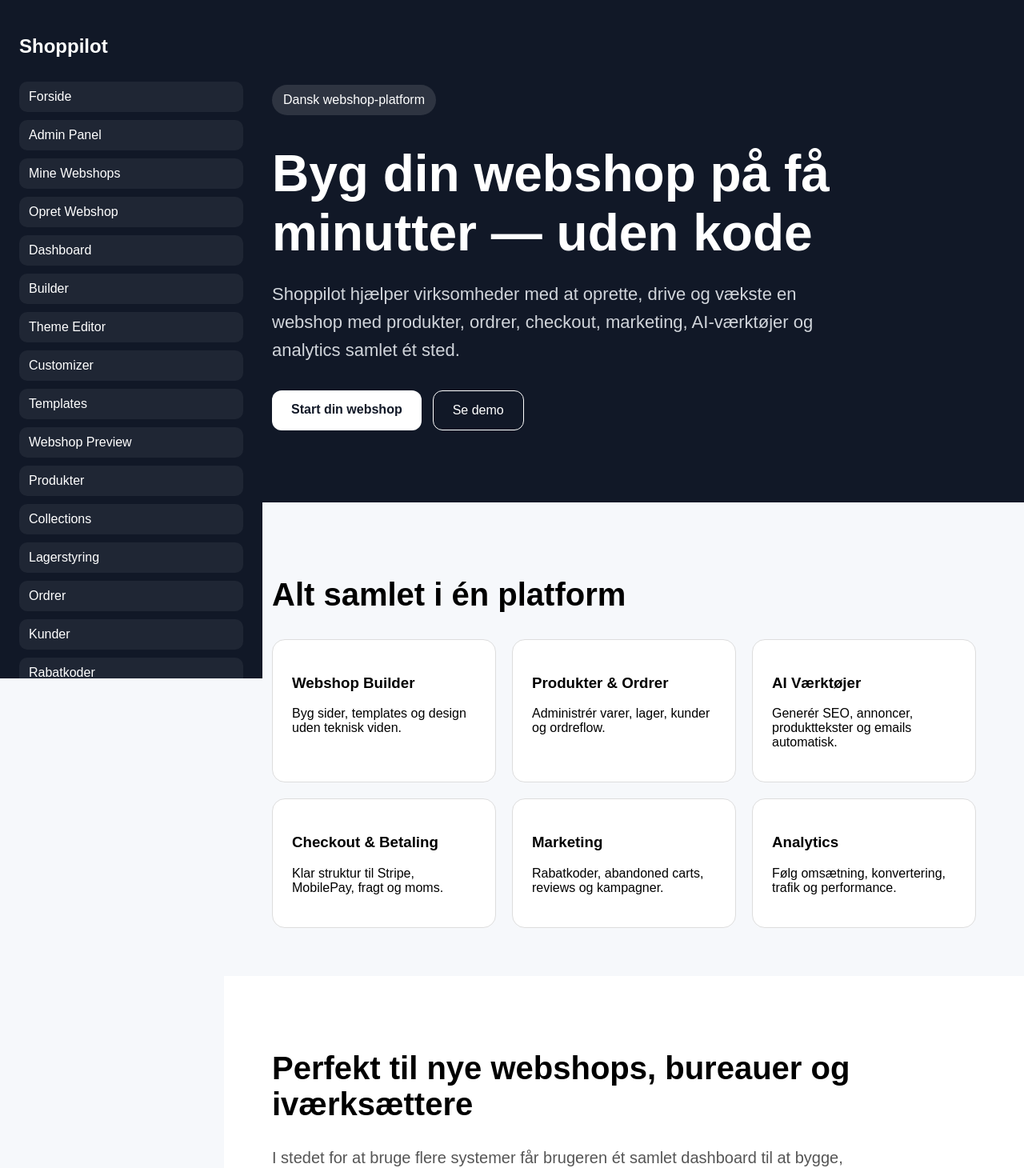
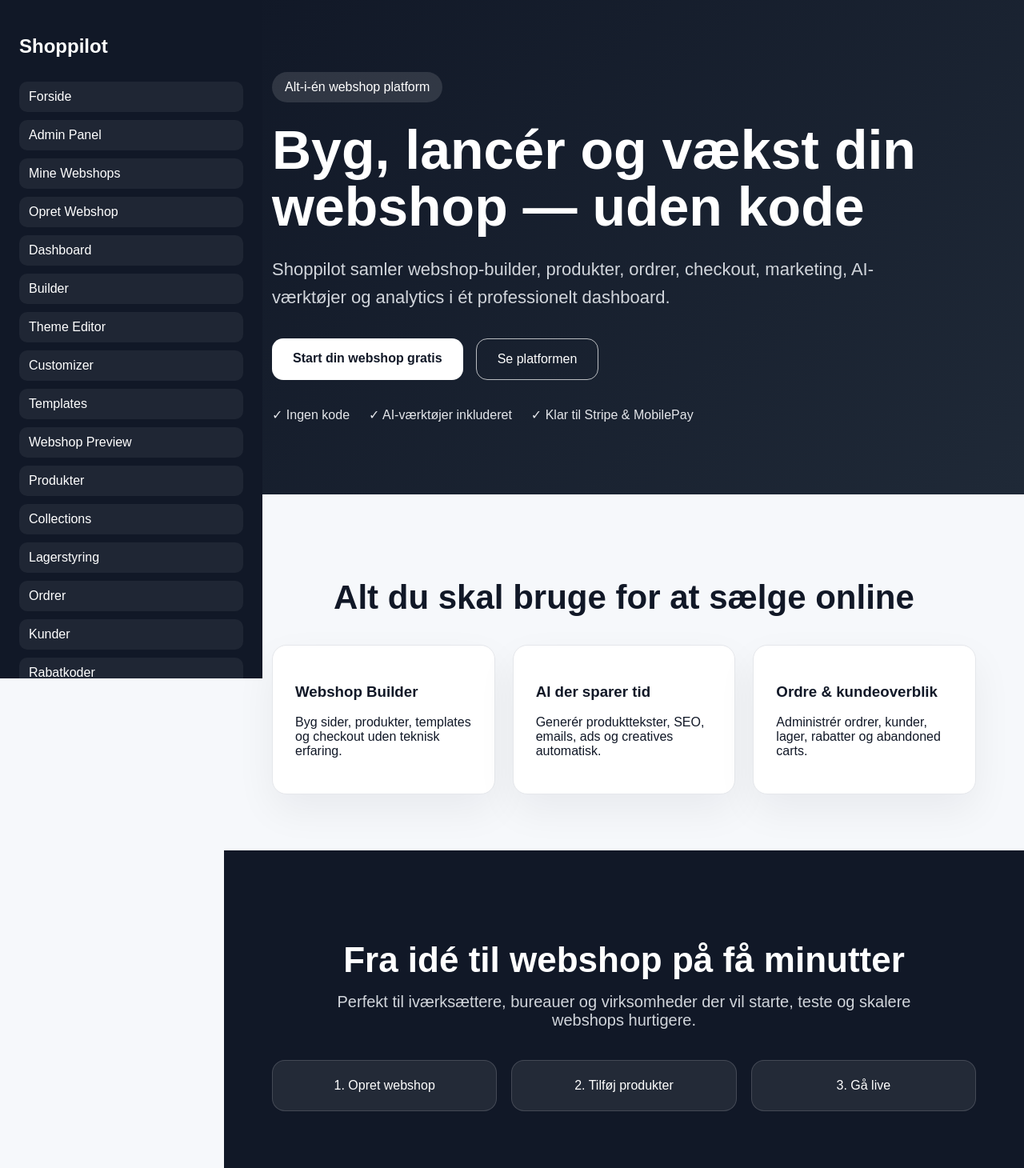
Before and after one commit to postjkhandel-ship-it/shoppilot, a Next.js app: page / in a window 1280 px wide. Shown: the top 1460 px of the page at 80% size. Built offline with nearby package versions, Linux system fonts and the light colour scheme.

Commit message:
Update page.js

```diff
--- a/app/page.js
+++ b/app/page.js
@@ -1,94 +1,215 @@
 export default function Home() {
   return (
-    <main style={{ fontFamily: "Arial", background: "#f6f8fb", minHeight: "100vh" }}>
-      <section style={{ padding: "90px 60px", background: "#111827", color: "white" }}>
-        <p style={badge}>Dansk webshop-platform</p>
+    <main style={{ fontFamily: "Arial", background: "#f6f8fb", color: "#111827" }}>
+      <section style={hero}>
+        <div style={badge}>Alt-i-én webshop platform</div>
 
-        <h1 style={{ fontSize: "64px", maxWidth: "900px", margin: "20px 0" }}>
-          Byg din webshop på få minutter — uden kode
+        <h1 style={headline}>
+          Byg, lancér og vækst din webshop — uden kode
         </h1>
 
-        <p style={{ fontSize: "22px", maxWidth: "720px", color: "#d1d5db", lineHeight: "1.6" }}>
-          Shoppilot hjælper virksomheder med at oprette, drive og vækste en webshop med produkter,
-          ordrer, checkout, marketing, AI-værktøjer og analytics samlet ét sted.
+        <p style={subtext}>
+          Shoppilot samler webshop-builder, produkter, ordrer, checkout,
+          marketing, AI-værktøjer og analytics i ét professionelt dashboard.
         </p>
 
-        <div style={{ display: "flex", gap: "14px", marginTop: "32px" }}>
-          <a href="/create-store" style={primary}>Start din webshop</a>
-          <a href="/dashboard" style={secondary}>Se demo</a>
+        <div style={ctaRow}>
+          <a href="/create-store" style={primary}>
+            Start din webshop gratis
+          </a>
+          <a href="/dashboard" style={secondary}>
+            Se platformen
+          </a>
+        </div>
+
+        <div style={trustRow}>
+          <span>✓ Ingen kode</span>
+          <span>✓ AI-værktøjer inkluderet</span>
+          <span>✓ Klar til Stripe & MobilePay</span>
         </div>
       </section>
 
-      <section style={{ padding: "60px" }}>
-        <h2 style={{ fontSize: "40px" }}>Alt samlet i én platform</h2>
+      <section style={section}>
+        <h2 style={sectionTitle}>Alt du skal bruge for at sælge online</h2>
 
         <div style={grid}>
-          <div style={card}><h3>Webshop Builder</h3><p>Byg sider, templates og design uden teknisk viden.</p></div>
-          <div style={card}><h3>Produkter & Ordrer</h3><p>Administrér varer, lager, kunder og ordreflow.</p></div>
-          <div style={card}><h3>AI Værktøjer</h3><p>Generér SEO, annoncer, produkttekster og emails automatisk.</p></div>
-          <div style={card}><h3>Checkout & Betaling</h3><p>Klar struktur til Stripe, MobilePay, fragt og moms.</p></div>
-          <div style={card}><h3>Marketing</h3><p>Rabatkoder, abandoned carts, reviews og kampagner.</p></div>
-          <div style={card}><h3>Analytics</h3><p>Følg omsætning, konvertering, trafik og performance.</p></div>
+          <div style={card}>
+            <h3>Webshop Builder</h3>
+            <p>Byg sider, produkter, templates og checkout uden teknisk erfaring.</p>
+          </div>
+
+          <div style={card}>
+            <h3>AI der sparer tid</h3>
+            <p>Generér produkttekster, SEO, emails, ads og creatives automatisk.</p>
+          </div>
+
+          <div style={card}>
+            <h3>Ordre & kundeoverblik</h3>
+            <p>Administrér ordrer, kunder, lager, rabatter og abandoned carts.</p>
+          </div>
         </div>
       </section>
 
-      <section style={{ padding: "60px", background: "white" }}>
-        <h2 style={{ fontSize: "40px" }}>Perfekt til nye webshops, bureauer og iværksættere</h2>
-        <p style={{ fontSize: "20px", maxWidth: "760px", color: "#555" }}>
-          I stedet for at bruge flere systemer får brugeren ét samlet dashboard til at bygge,
-          styre og optimere sin webshop.
+      <section style={darkSection}>
+        <h2 style={darkTitle}>Fra idé til webshop på få minutter</h2>
+        <p style={darkText}>
+          Perfekt til iværksættere, bureauer og virksomheder der vil starte,
+          teste og skalere webshops hurtigere.
         </p>
 
-        <a href="/plans" style={darkButton}>Se priser</a>
+        <div style={steps}>
+          <div style={step}>1. Opret webshop</div>
+          <div style={step}>2. Tilføj produkter</div>
+          <div style={step}>3. Gå live</div>
+        </div>
+      </section>
+
+      <section style={section}>
+        <h2 style={sectionTitle}>Vælg din plan og kom i gang</h2>
+        <p style={centerText}>
+          Start simpelt — opgradér når din webshop vokser.
+        </p>
+
+        <a href="/plans" style={finalCta}>
+          Se abonnementer
+        </a>
       </section>
     </main>
   );
 }
 
+const hero = {
+  padding: "90px 60px",
+  background: "linear-gradient(135deg, #111827, #1f2937)",
+  color: "white"
+};
+
 const badge = {
   display: "inline-block",
   background: "rgba(255,255,255,0.12)",
-  padding: "10px 14px",
-  borderRadius: "999px"
+  padding: "10px 16px",
+  borderRadius: "999px",
+  marginBottom: "24px"
+};
+
+const headline = {
+  fontSize: "68px",
+  lineHeight: "1.05",
+  maxWidth: "980px",
+  margin: "0 0 24px"
+};
+
+const subtext = {
+  fontSize: "22px",
+  lineHeight: "1.6",
+  color: "#d1d5db",
+  maxWidth: "780px"
+};
+
+const ctaRow = {
+  display: "flex",
+  gap: "16px",
+  marginTop: "34px"
 };
 
 const primary = {
   background: "white",
   color: "#111827",
-  padding: "15px 24px",
-  borderRadius: "12px",
+  padding: "16px 26px",
+  borderRadius: "14px",
   textDecoration: "none",
   fontWeight: "bold"
 };
 
 const secondary = {
-  border: "1px solid white",
+  border: "1px solid rgba(255,255,255,.7)",
   color: "white",
-  padding: "15px 24px",
-  borderRadius: "12px",
+  padding: "16px 26px",
+  borderRadius: "14px",
   textDecoration: "none"
 };
 
-const darkButton = {
-  display: "inline-block",
-  background: "#111827",
-  color: "white",
-  padding: "15px 24px",
-  borderRadius: "12px",
-  textDecoration: "none",
-  marginTop: "24px"
+const trustRow = {
+  display: "flex",
+  gap: "24px",
+  marginTop: "34px",
+  color: "#e5e7eb",
+  flexWrap: "wrap"
+};
+
+const section = {
+  padding: "70px 60px",
+  background: "#f6f8fb"
+};
+
+const sectionTitle = {
+  fontSize: "42px",
+  textAlign: "center",
+  marginBottom: "20px"
 };
 
 const grid = {
   display: "grid",
   gridTemplateColumns: "repeat(auto-fit, minmax(260px,1fr))",
-  gap: "20px",
-  marginTop: "30px"
+  gap: "22px",
+  marginTop: "35px"
 };
 
 const card = {
   background: "white",
-  border: "1px solid #ddd",
-  borderRadius: "16px",
-  padding: "24px"
+  border: "1px solid #e5e7eb",
+  borderRadius: "18px",
+  padding: "28px",
+  boxShadow: "0 20px 50px rgba(15,23,42,.06)"
 };
+
+const darkSection = {
+  padding: "75px 60px",
+  background: "#111827",
+  color: "white",
+  textAlign: "center"
+};
+
+const darkTitle = {
+  fontSize: "44px",
+  marginBottom: "16px"
+};
+
+const darkText = {
+  fontSize: "20px",
+  color: "#d1d5db",
+  maxWidth: "720px",
+  margin: "0 auto"
+};
+
+const steps = {
+  display: "grid",
+  gridTemplateColumns: "repeat(auto-fit, minmax(220px,1fr))",
+  gap: "18px",
+  marginTop: "38px"
+};
+
+const step = {
+  background: "rgba(255,255,255,.08)",
+  border: "1px solid rgba(255,255,255,.15)",
+  padding: "22px",
+  borderRadius: "16px"
+};
+
+const centerText = {
+  textAlign: "center",
+  fontSize: "20px",
+  color: "#555"
+};
+
+const finalCta = {
+  display: "block",
+  width: "fit-content",
+  margin: "28px auto 0",
+  background: "#111827",
+  color: "white",
+  padding: "16px 28px",
+  borderRadius: "14px",
+  textDecoration: "none",
+  fontWeight: "bold"
+};
```
